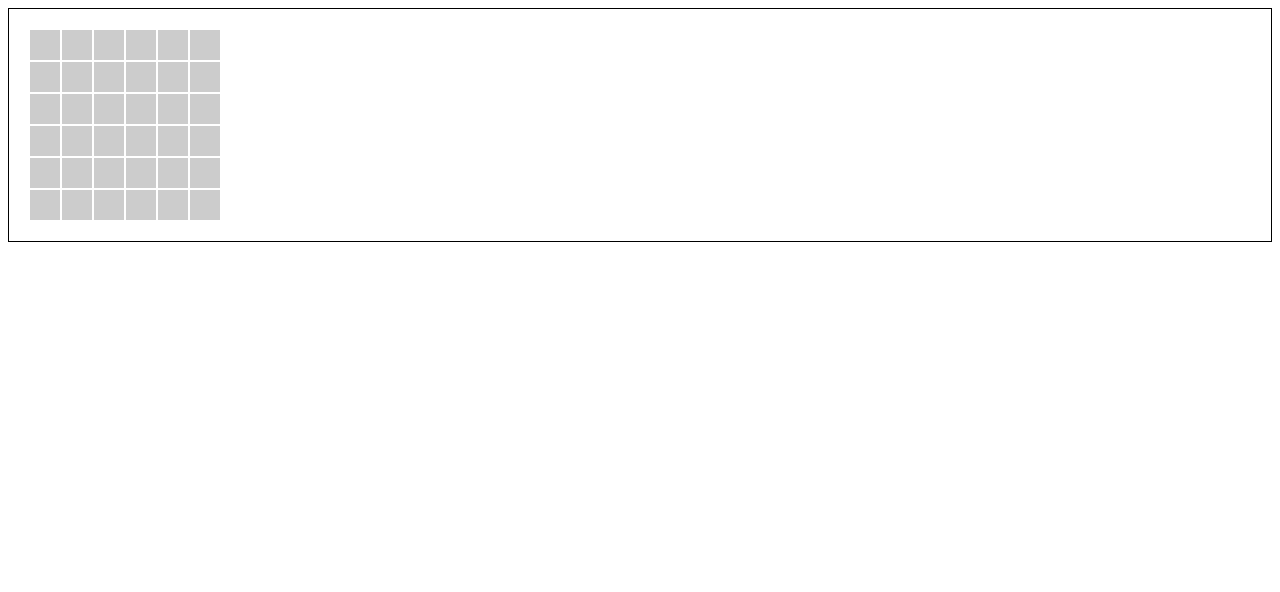
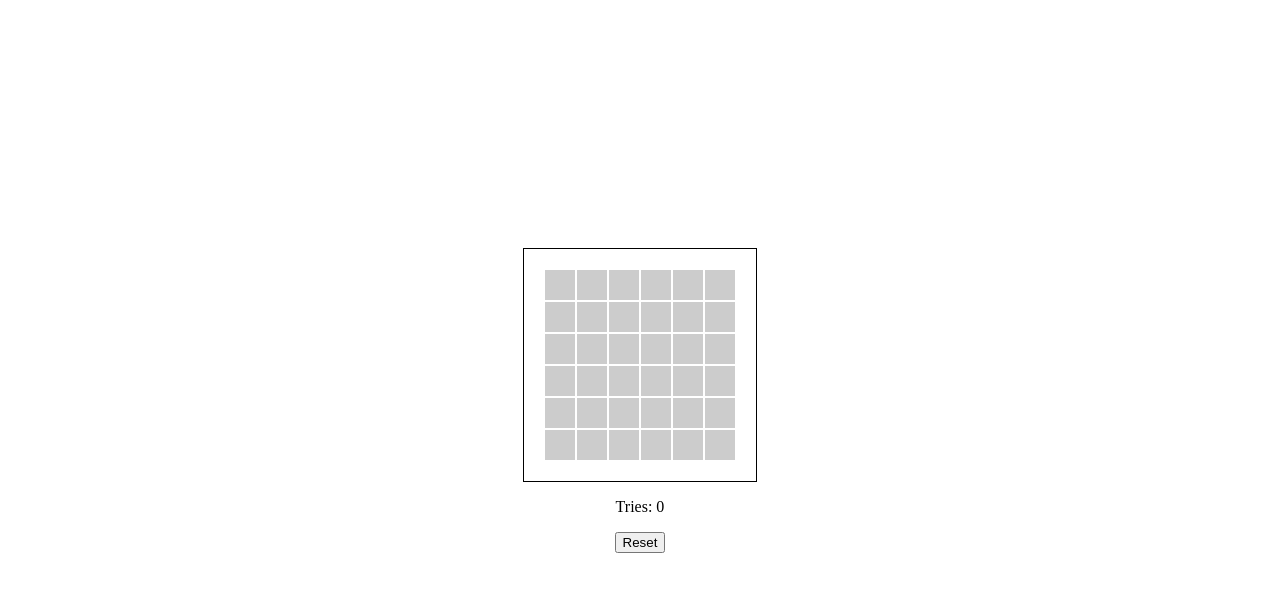
Before and after one commit to zu97/angular-find-ring-game, an Angular app: page / in a window 1280 px wide. Shown: the top 592 px of the page. Built offline with nearby package versions, Linux system fonts and the light colour scheme.

Commit message:
Implemented the game control logic

```diff
--- a/src/app/game/control/control.component.css
+++ b/src/app/game/control/control.component.css
@@ -0,0 +1,3 @@
+.control {
+  text-align: center;
+}
--- a/src/app/game/control/control.component.html
+++ b/src/app/game/control/control.component.html
@@ -1 +1,4 @@
-<p>control works!</p>
+<div class="control">
+  <p>Tries: {{tries}}</p>
+  <button type="button" (click)="reStartGame()">Reset</button>
+</div>
--- a/src/app/game/control/control.component.ts
+++ b/src/app/game/control/control.component.ts
@@ -1,15 +1,15 @@
-import { Component, OnInit } from '@angular/core';
+import {Component, EventEmitter, Input, Output} from '@angular/core';
 
 @Component({
   selector: 'app-control',
   templateUrl: './control.component.html',
   styleUrls: ['./control.component.css']
 })
-export class ControlComponent implements OnInit {
+export class ControlComponent {
+  @Input() tries = 0;
+  @Output() restart = new EventEmitter();
 
-  constructor() { }
-
-  ngOnInit(): void {
+  reStartGame() {
+    this.restart.emit();
   }
-
 }
--- a/src/app/game/game.component.html
+++ b/src/app/game/game.component.html
@@ -1 +1,2 @@
 <app-field [cells]="cells" (select)="selectSell($event)"></app-field>
+<app-control [tries]="tries" (restart)="reStartGame()"></app-control>
--- a/src/app/game/game.component.ts
+++ b/src/app/game/game.component.ts
@@ -7,9 +7,15 @@ import { Component } from '@angular/core';
 })
 export class GameComponent {
   cells: { index: number; isShowed: boolean; hasItem: boolean; }[] = [];
+  tries = 0;
 
   constructor() {
+    this.reStartGame();
+  }
+
+  reStartGame() {
     this.reGenerateFieldCells();
+    this.tries = 0;
   }
 
   reGenerateFieldCells() {
@@ -33,6 +39,7 @@ export class GameComponent {
       return;
     }
 
+    this.tries++;
     cell.isShowed = true;
   }
 }
--- a/src/styles.css
+++ b/src/styles.css
@@ -1 +1,7 @@
-/* You can add global styles to this file, and also import other style files */
+body {
+  margin: 0;
+  height: 100vh;
+  display: flex;
+  justify-content: center;
+  align-items: center;
+}
```
